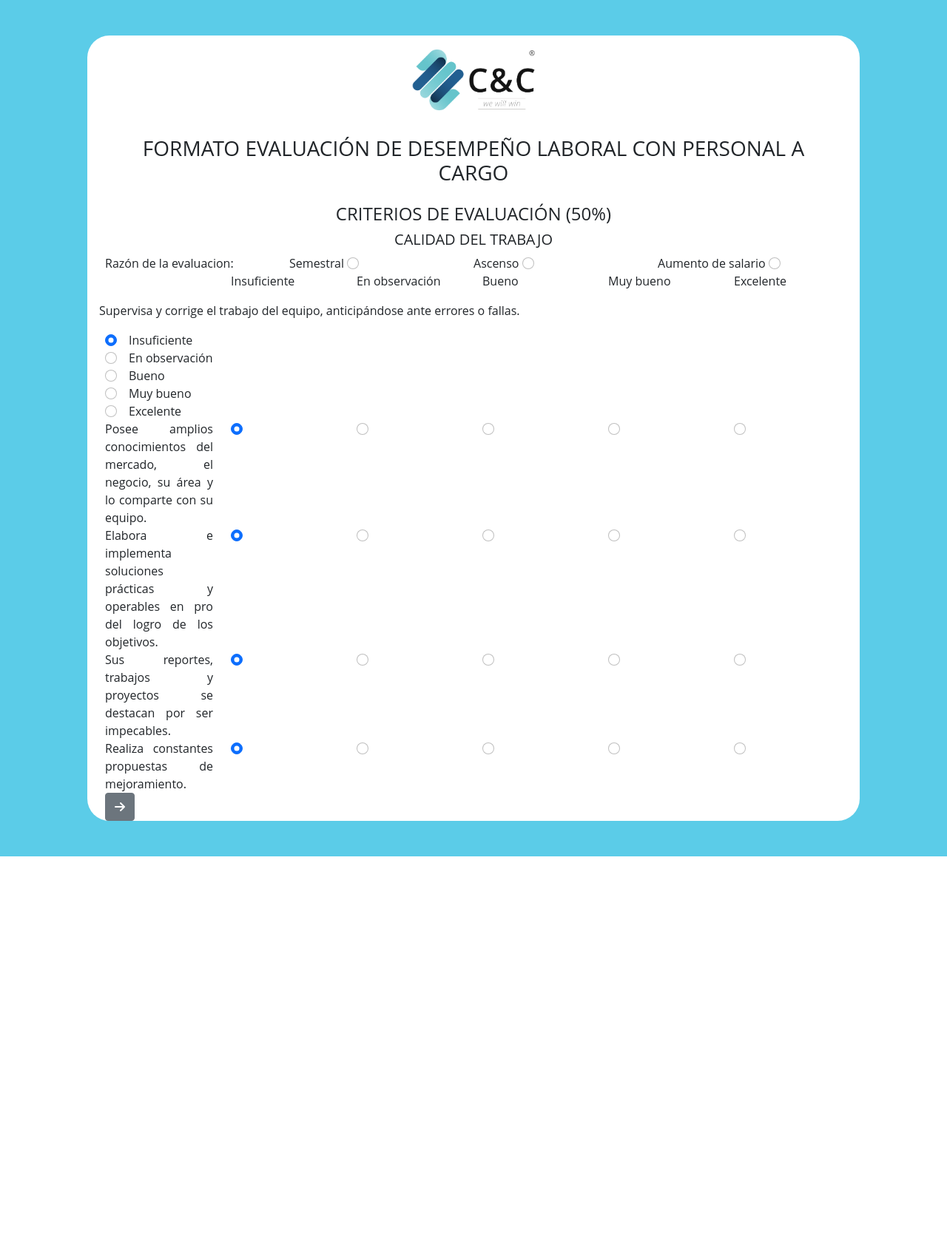
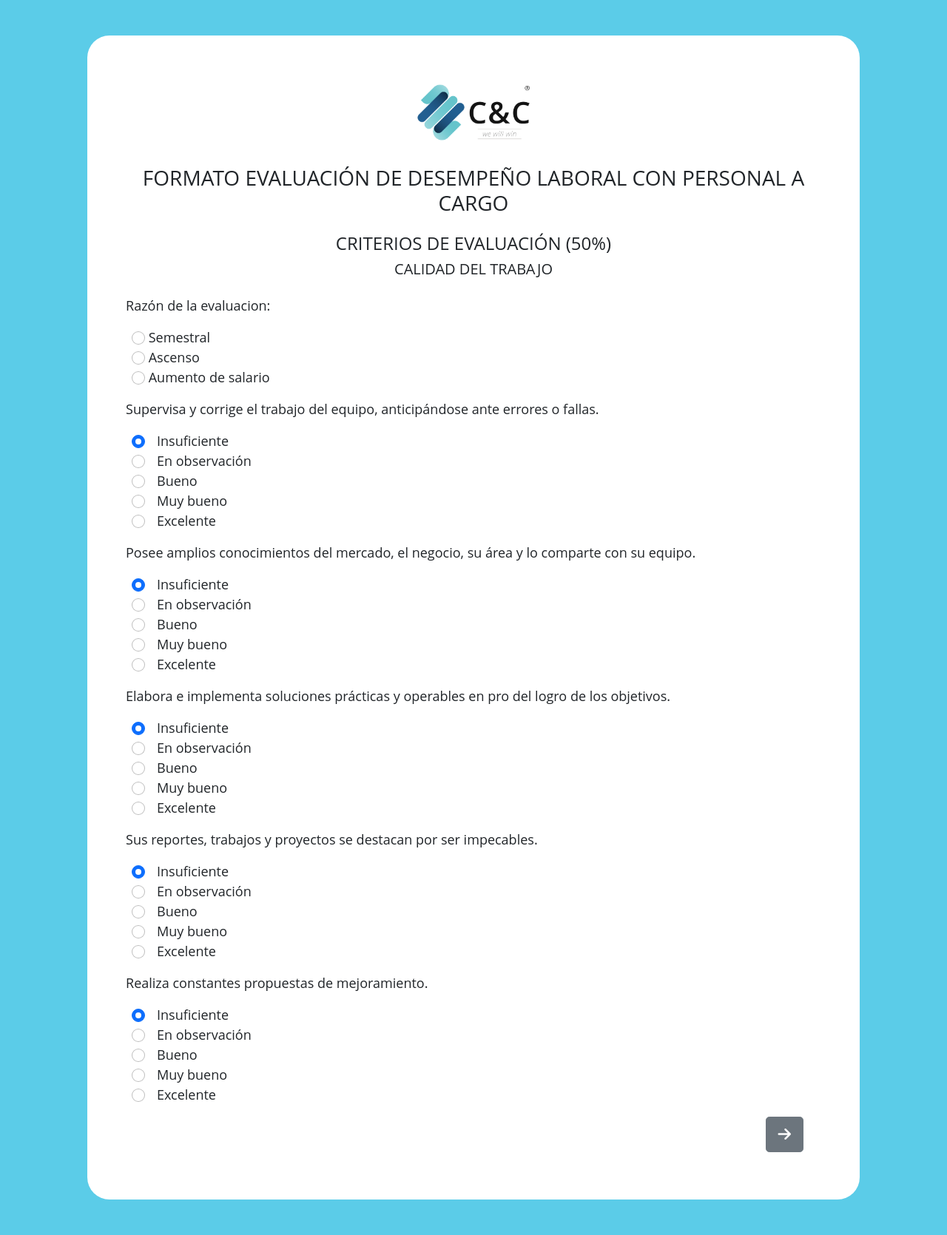
Before and after one commit to Heibert/C-C_Form, a PHP site: page / in a window 1280 px wide. Shown: the whole page at 74% size. Before the commit the page ends 1158 px from the top, so only its background shows below. Run offline with PHP 8.4, Linux system fonts and the light colour scheme; some libraries are stand-ins or nearby versions.

Commit message:
Add files via upload

```diff
--- a/Formulario/Assets/CSS.css
+++ b/Formulario/Assets/CSS.css
@@ -6,6 +6,7 @@ img {
 }
 body {
     font-family: "Open Sans";
+    font-size: 18px;
 }
 .Titulo {
     text-align: center;
@@ -41,3 +42,13 @@ input[type="radio"] {
 .bg-primary {
     background-color: #5bcce8 !important;
 }
+
+input[type="number"]::-webkit-inner-spin-button,
+input[type="number"]::-webkit-outer-spin-button {
+    -webkit-appearance: none;
+    margin: 0;
+}
+
+.iconArrow {
+    width: 250px !important;
+}
--- a/Formulario/JS.js
+++ b/Formulario/JS.js
@@ -219,7 +219,7 @@ function CrearFila() {
   //Contenedores de las filas
   var Fila = document.getElementById("FilaObjetivos")
   let nFila = document.createElement("div")
-  nFila.setAttribute("class", "row")
+  nFila.setAttribute("class", "row pb-3")
   nFila.setAttribute("id", `fila_${campos}`)
   //Input de objetivos
   var divT = document.createElement("div")
@@ -228,6 +228,7 @@ function CrearFila() {
   inputT.setAttribute("type", "text")
   inputT.setAttribute("id", `Objetivo_${campos}`)
   inputT.setAttribute("required", '')
+  inputT.setAttribute('class' , 'form-control')
   divT.appendChild(inputT)
 	nFila.append(divT)
   Fila.append(nFila)
@@ -238,6 +239,8 @@ function CrearFila() {
   inputN.setAttribute('type', 'number')
   inputN.setAttribute("required", '')
   inputN.setAttribute('id', `meta_${campos}`)
+  inputN.setAttribute('class' , 'form-control')
+
   divN.appendChild(inputN)
   nFila.append(divN)
   Fila.append(nFila)
@@ -248,6 +251,7 @@ function CrearFila() {
   inputNR.setAttribute('type', 'number')
   inputNR.setAttribute('id', `resultado_${campos}`)
   inputNR.setAttribute("required", '')
+  inputNR.setAttribute('class' , 'form-control')
   divNR.appendChild(inputNR)
   nFila.append(divNR)
   Fila.append(nFila)
--- a/index.html
+++ b/index.html
@@ -14,7 +14,7 @@
 </head>
 
 <body class="bg-primary container p-5">
-  <div class="rounded container bg-white">
+  <div class="rounded container p-5 bg-white">
     <!-- Encabezado -->
     <div class="text-center">
       <img class="text-center p-3" src="./Formulario/Assets/logotipo_h®.png" alt="Logo corporativo" width="20%">
@@ -35,20 +35,26 @@
         <div class="row">
           <div class="h5 centro">CALIDAD DEL TRABAJO</div>
           <div class="row">
-            <div class="col">Razón de la evaluacion: </div>
-            <label class="col" for="Semestral">Semestral
+            <div class="row p-3">Razón de la evaluacion: </div>
+            <div>
               <input name="Tiempo" class="form-check-input" type="radio" value="Semestral"></label>
-            <label class="col" for="Ascenso">Ascenso
+              <label class="col" for="Semestral">Semestral
+            </div>
+            <div>
               <input name="Tiempo" class="form-check-input" type="radio" value="Ascenso"></label>
-            <label class="col" for="Salario">Aumento de salario
+              <label class="col" for="Ascenso">Ascenso
+            </div>
+            <div>
               <input name="Tiempo" class="form-check-input" type="radio" value="Salario"></label>
+              <label class="col" for="Salario">Aumento de salario
+            </div>
           </div>
-          <div class="col-2"></div>
+          <!-- <div class="col-2"></div>
           <div class="col-2">Insuficiente</div>
           <div class="col-2">En observación</div>
           <div class="col-2">Bueno</div>
           <div class="col-2">Muy bueno</div>
-          <div class="col-2">Excelente</div>
+          <div class="col-2">Excelente</div> -->
         </div>
         <div class="row">
           <div class="row p-3">Supervisa y corrige el trabajo del equipo, anticipándose ante errores o fallas.</div>
@@ -75,46 +81,104 @@
             <div class="ps-3">Excelente</div>
           </div>
         </div>
+
+        <div id="creacionPregunta"></div>
         <div class="row">
-          <div class="col pregunta">Posee amplios conocimientos del mercado, el negocio, su área y lo comparte con su
+          <div class="row p-3">Posee amplios conocimientos del mercado, el negocio, su área y lo comparte con su
             equipo.</div>
-          <div class="col-2"><input checked name="1-2" class="form-check-input" type="radio" id="Encuesta" value="1">
+          <div class="row-1 d-flex">
+            <input checked name="1-2" class="form-check-input" type="radio" id="Encuesta" value="1">
+            <div class="ps-3">Insuficiente</div>
           </div>
-          <div class="col-2"><input name="1-2" class="form-check-input" type="radio" id="Encuesta" value="2"></div>
-          <div class="col-2"><input name="1-2" class="form-check-input" type="radio" id="Encuesta" value="3"></div>
-          <div class="col-2"><input name="1-2" class="form-check-input" type="radio" id="Encuesta" value="4"></div>
-          <div class="col-2"><input name="1-2" class="form-check-input" type="radio" id="Encuesta" value="5"></div>
+          <div class="row-1 d-flex">
+            <input name="1-2" class="form-check-input" type="radio" id="Encuesta" value="2">
+            <div class="ps-3">En observación</div>
+          </div>
+          <div class="row-1 d-flex">
+            <input name="1-2" class="form-check-input" type="radio" id="Encuesta" value="3">
+            <div class="ps-3">Bueno</div>
+          </div>
+          <div class="row-1 d-flex">
+            <input name="1-2" class="form-check-input" type="radio" id="Encuesta" value="4">
+            <div class="ps-3">Muy bueno</div>
+          </div>
+          <div class="row-1 d-flex">
+            <input name="1-2" class="form-check-input" type="radio" id="Encuesta" value="5">
+            <div class="ps-3">Excelente</div>
+          </div>
         </div>
         <div class="row">
-          <div class="col pregunta">Elabora e implementa soluciones prácticas y operables en pro del logro de los
+          <div class="row p-3">Elabora e implementa soluciones prácticas y operables en pro del logro de los
             objetivos.
           </div>
-          <div class="col-2"><input checked name="1-3" class="form-check-input" type="radio" id="Encuesta" value="1">
+          <div class="row-1 d-flex">
+            <input checked name="1-3" class="form-check-input" type="radio" id="Encuesta" value="1">
+            <div class="ps-3">Insuficiente</div>
           </div>
-          <div class="col-2"><input name="1-3" class="form-check-input" type="radio" id="Encuesta" value="2"></div>
-          <div class="col-2"><input name="1-3" class="form-check-input" type="radio" id="Encuesta" value="3"></div>
-          <div class="col-2"><input name="1-3" class="form-check-input" type="radio" id="Encuesta" value="4"></div>
-          <div class="col-2"><input name="1-3" class="form-check-input" type="radio" id="Encuesta" value="5"></div>
+          <div class="row-1 d-flex">
+            <input name="1-3" class="form-check-input" type="radio" id="Encuesta" value="2">
+            <div class="ps-3">En observación</div>
+          </div>
+          <div class="row-1 d-flex">
+            <input name="1-3" class="form-check-input" type="radio" id="Encuesta" value="3">
+            <div class="ps-3">Bueno</div>
+          </div>
+          <div class="row-1 d-flex">
+            <input name="1-3" class="form-check-input" type="radio" id="Encuesta" value="4">
+            <div class="ps-3">Muy bueno</div>
+          </div>
+          <div class="row-1 d-flex">
+            <input name="1-3" class="form-check-input" type="radio" id="Encuesta" value="5">
+            <div class="ps-3">Excelente</div>
+          </div>
         </div>
         <div class="row">
-          <div class="col pregunta">Sus reportes, trabajos y proyectos se destacan por ser impecables.
+          <div class="row p-3">Sus reportes, trabajos y proyectos se destacan por ser impecables.
           </div>
-          <div class="col-2"><input checked name="1-4" class="form-check-input" type="radio" id="Encuesta" value="1">
+          <div class="row-1 d-flex">
+            <input checked name="1-4" class="form-check-input" type="radio" id="Encuesta" value="1">
+            <div class="ps-3">Insuficiente</div>
           </div>
-          <div class="col-2"><input name="1-4" class="form-check-input" type="radio" id="Encuesta" value="2"></div>
-          <div class="col-2"><input name="1-4" class="form-check-input" type="radio" id="Encuesta" value="3"></div>
-          <div class="col-2"><input name="1-4" class="form-check-input" type="radio" id="Encuesta" value="4"></div>
-          <div class="col-2"><input name="1-4" class="form-check-input" type="radio" id="Encuesta" value="5"></div>
+          <div class="row-1 d-flex">
+            <input name="1-4" class="form-check-input" type="radio" id="Encuesta" value="2">
+            <div class="ps-3">En observación</div>
+          </div>
+          <div class="row-1 d-flex">
+            <input name="1-4" class="form-check-input" type="radio" id="Encuesta" value="3">
+            <div class="ps-3">Bueno</div>
+          </div>
+          <div class="row-1 d-flex">
+            <input name="1-4" class="form-check-input" type="radio" id="Encuesta" value="4">
+            <div class="ps-3">Muy bueno</div>
+          </div>
+          <div class="row-1 d-flex">
+            <input name="1-4" class="form-check-input" type="radio" id="Encuesta" value="5">
+            <div class="ps-3">Excelente</div>
+          </div>
         </div>
         <div class="row">
-          <div class="col pregunta">Realiza constantes propuestas de mejoramiento.
+          <div class="row p-3">Realiza constantes propuestas de mejoramiento.
           </div>
-          <div class="col-2"><input checked name="1-5" class="form-check-input" type="radio" id="Encuesta" value="1">
+          <div class="row-1 d-flex">
+            <input checked name="1-5" class="form-check-input" type="radio" id="Encuesta" value="1">
+            <div class="ps-3">Insuficiente</div>
           </div>
-          <div class="col-2"><input name="1-5" class="form-check-input" type="radio" id="Encuesta" value="2"></div>
-          <div class="col-2"><input name="1-5" class="form-check-input" type="radio" id="Encuesta" value="3"></div>
-          <div class="col-2"><input name="1-5" class="form-check-input" type="radio" id="Encuesta" value="4"></div>
-          <div class="col-2"><input name="1-5" class="form-check-input" type="radio" id="Encuesta" value="5"></div>
+          <div class="row-1 d-flex">
+            <input name="1-5" class="form-check-input" type="radio" id="Encuesta" value="2">
+            <div class="ps-3">En observación</div>
+          </div>
+          <div class="row-1 d-flex">
+            <input name="1-5" class="form-check-input" type="radio" id="Encuesta" value="3">
+            <div class="ps-3">Bueno</div>
+          </div>
+          <div class="row-1 d-flex">
+            <input name="1-5" class="form-check-input" type="radio" id="Encuesta" value="4">
+            <div class="ps-3">Muy bueno</div>
+          </div>
+          <div class="row-1 d-flex">
+            <input name="1-5" class="form-check-input" type="radio" id="Encuesta" value="5">
+            <div class="ps-3">Excelente</div>
+          </div>
         </div>
         <div class="row">
           <div class="centro" id="Promedio1"><!-- Aqui va el promedio --></div>
@@ -510,18 +574,30 @@
         <div class="centro h4"> EVALUACIÓN DE OBJETIVOS (50%)</div>
         <div class="row">
           <div class="col-5">DESCRIPCIÓN DE OBJETIVOS</div>
-          <div class="col">META</div>
-          <div class="col">RESULTADO</div>
+          <div class="col-2 text-center">META</div>
+          <div class="col text-start">RESULTADO</div>
           <div class="col">CALIFICACIÓN</div>
-          <div class="col"></div>
         </div>
         <div id="FilaObjetivos" class="row">
         </div>
-        <button type="button" id="NuevaFila" class="btn btn-secondary"><i class="fa-solid fa-plus"></i></button><br>
-        <button type="submit" class="btn btn-primary">Guardar</button>
+        <div class="d-grid gap-2">
+          <button type="button" id="NuevaFila" class="btn btn-secondary"><i
+              class="fa-solid fa-chevron-down iconArrow"></i></button><br>
+        </div>
+        <div class="text-end">
+          <button type="submit" class="btn btn-primary btn-lg">Guardar</button>
+        </div>
       </div>
-      <button id="anterior" hidden class="btn btn-secondary"><i class="fa-solid fa-arrow-left"></i></button>
-      <button id="Siguiente" class="btn btn-secondary"><i class="fa-solid fa-arrow-right"></i></button>
+      <div class="row p-3">
+        <div class="col">
+          <button id="anterior" hidden class="btn btn-secondary btn-lg"><i class="fa-solid fa-arrow-left"></i></button>
+        </div>
+        <div class="col">
+          <div class="text-end">
+            <button id="Siguiente" class="btn btn-secondary btn-lg"><i class="fa-solid fa-arrow-right"></i></button>
+          </div>
+        </div>
+      </div>
     </form>
   </div>
 </body>
```
